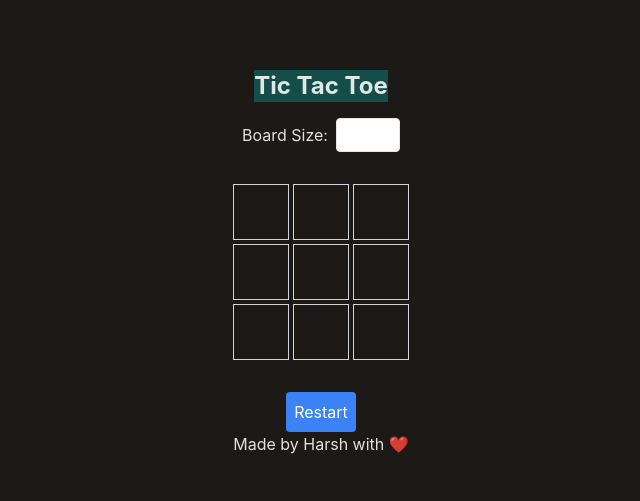
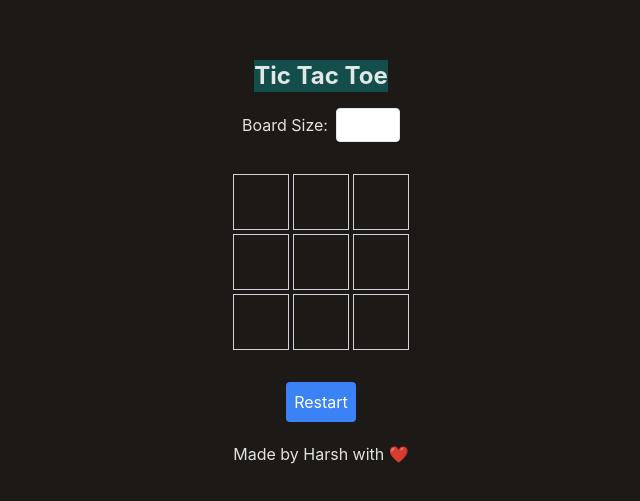
Before and after one commit to Harsh244007/tic-tac-toe-preact-ts-tw, a Preact app: page / in a window 1280 px wide. Shown: the part 137-638 px from the top of the page, without its empty margins (319-959 px from the left). Built offline with nearby package versions, Linux system fonts and the light colour scheme.

Commit message:
* Added Margin top in footer section . .

```diff
--- a/src/components/Tic-Tac-Toe/index.tsx
+++ b/src/components/Tic-Tac-Toe/index.tsx
@@ -135,7 +135,7 @@ const TicTacToe = () => {
       >
         Restart
       </button>
-      <p>Made by Harsh with ❤️</p>
+      <p className="mt-5">Made by Harsh with ❤️</p>
     </main>
   );
 };
```
